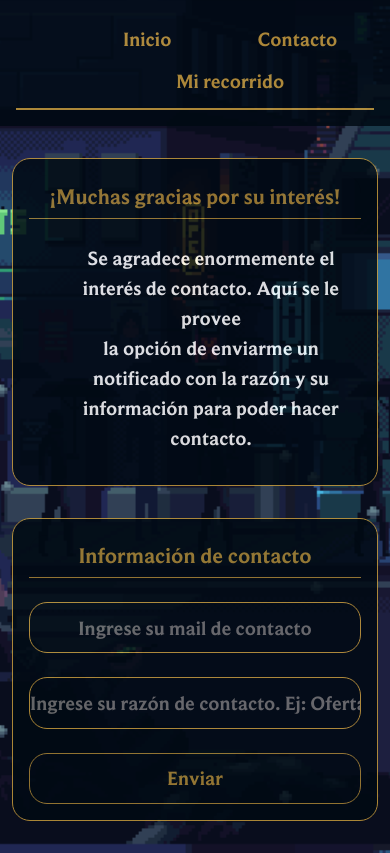
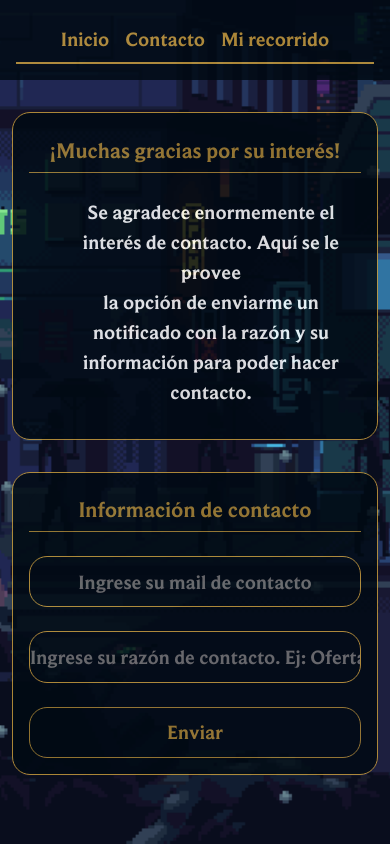
Before and after one commit to Ex0num/Programacion-CV, a plain HTML site: page vistas/contacto/contacto.html in a window 390 px wide. Drawn offline with nearby package versions, Linux system fonts and the light colour scheme.

Commit message:
Commit 6

```diff
--- a/main.css
+++ b/main.css
@@ -330,14 +330,6 @@ body
     margin-top: 1.5rem;
   }
 
-  #foto-cv
-  {
-    width: 80px;
-    height: 80px;
-    margin-top: 10px;
-    margin-right: 25px;
-  }
-
   /* RESPONSIVE - SECCION 2 */
   #btn-volver
   {
@@ -348,6 +340,22 @@ body
   {
     margin-bottom: 2rem;
     width: 99%;
+  }
+}
+
+@media (max-width: 850px)
+{
+  #foto-cv
+  {
+    width: 80px;
+    height: 80px;
+    margin-top: 10px;
+    margin-right: 25px;
+  }
+
+  #opcion1, #opcion2, #opcion3
+  {
+    margin: 0px;
   }
 }
 
```
